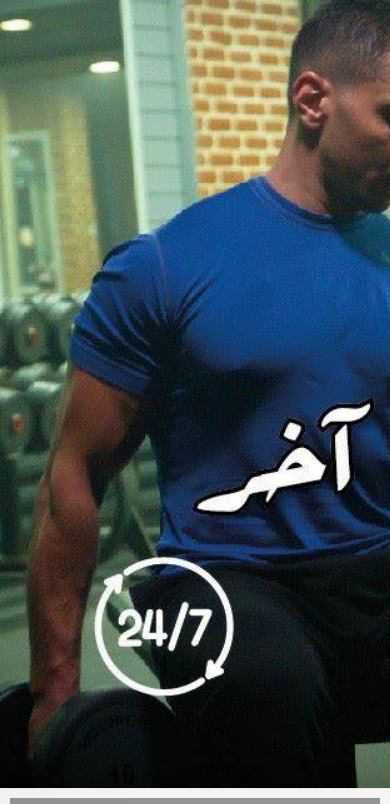
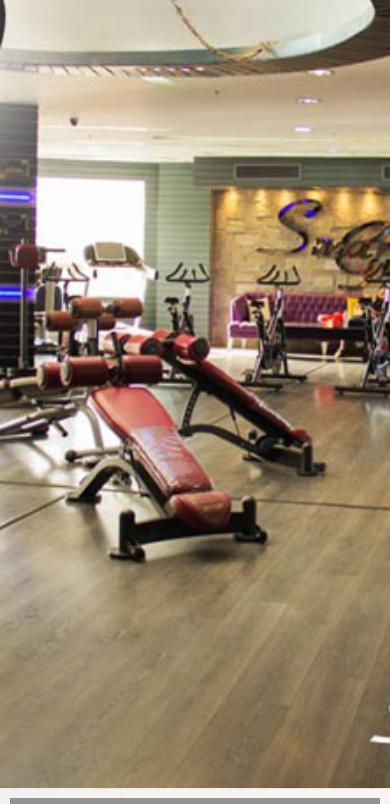
Before and after one commit to NehalNagy/Gym, a plain HTML site: page index.html in a window 390 px wide. Shown: the part 56-860 px from the top of the page. Drawn offline with nearby package versions, Linux system fonts and the light colour scheme.

Commit message:
added page header image for mobile devices

```diff
--- a/assets/css/style.css
+++ b/assets/css/style.css
@@ -144,25 +144,14 @@ p{
 @media (min-width: 1200px) { ... }
 */
 
+
 /*
-
 // Extra small devices (portrait phones, less than 576px)
-@media (max-width: 575.98px) {
-    li{
-        margin: 0;
-        border-bottom: 0px ;
-
-    }
-}
+@media (max-width: 575.98px) { ...}
 
 // Small devices (landscape phones, less than 768px)
-@media (max-width: 767.98px) {
-    li{
-        border-bottom: 0px ;
-        margin: 0;
+@media (max-width: 767.98px) {...}
 
-    }
-}
 // Medium devices (tablets, less than 992px)
 @media (max-width: 991.98px) { ... }
 
@@ -215,12 +204,16 @@ p{
         height: 100%;
         overflow: hidden;
 
+    }
+    .serviceItem,.health-tips-item{
+        margin: 10px;
+        min-height: 100px;
+    }
+}
 
+/* Extra small devices (portrait phones, less than 576px)*/
+@media (max-width: 575.98px) {
+  .page-header{
+        background-image: url("../images/home_header_mobile.jpg");
     }
-
-    .serviceItem,.health-tips-item{
-    margin: 10px;
-    min-height: 100px;
-    }
-
 }
```
Also changed, not shown: assets/images/home_header_mobile.jpg (added), assets/images/home_header_mobile2.jpg (added).
